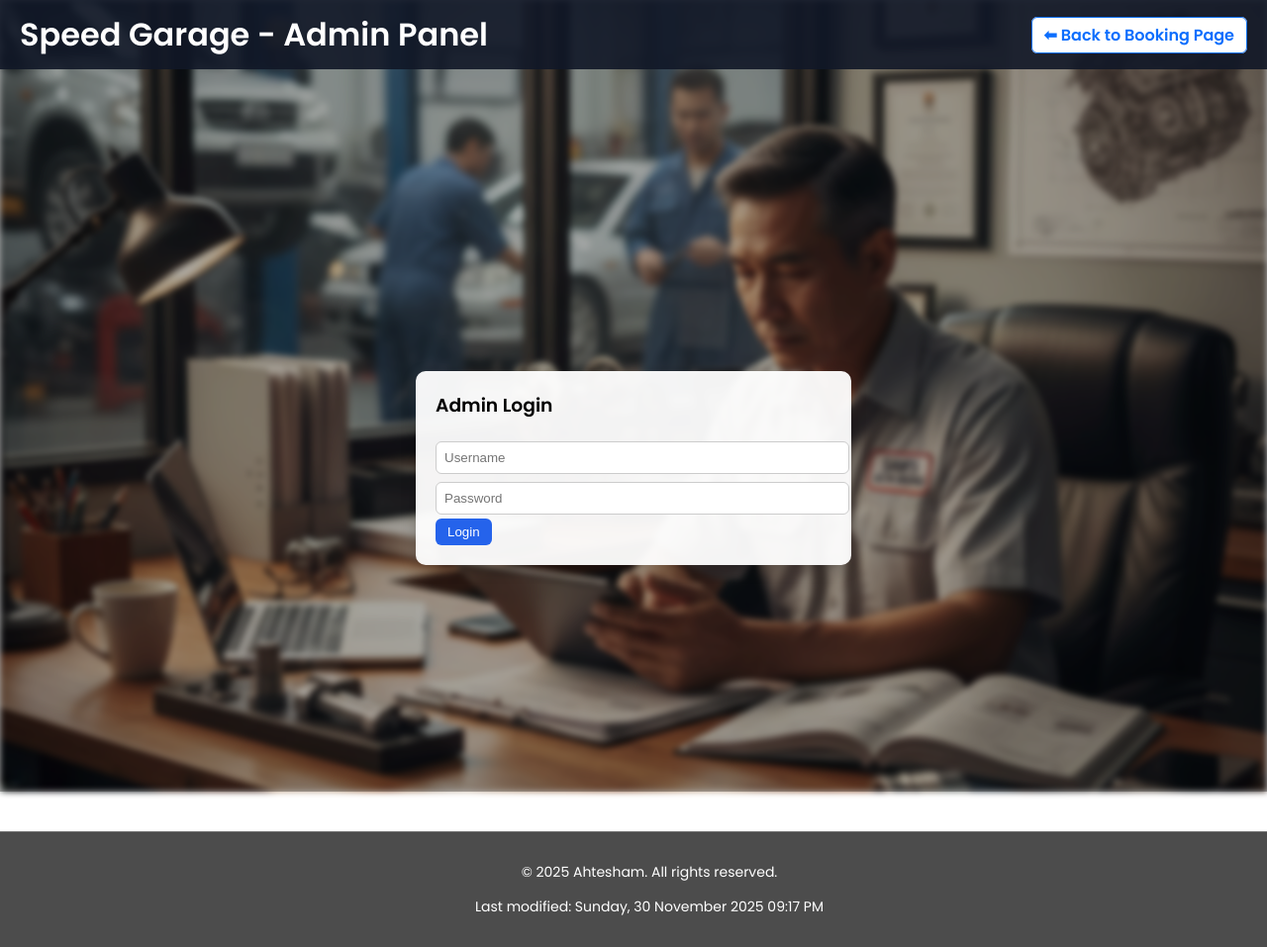
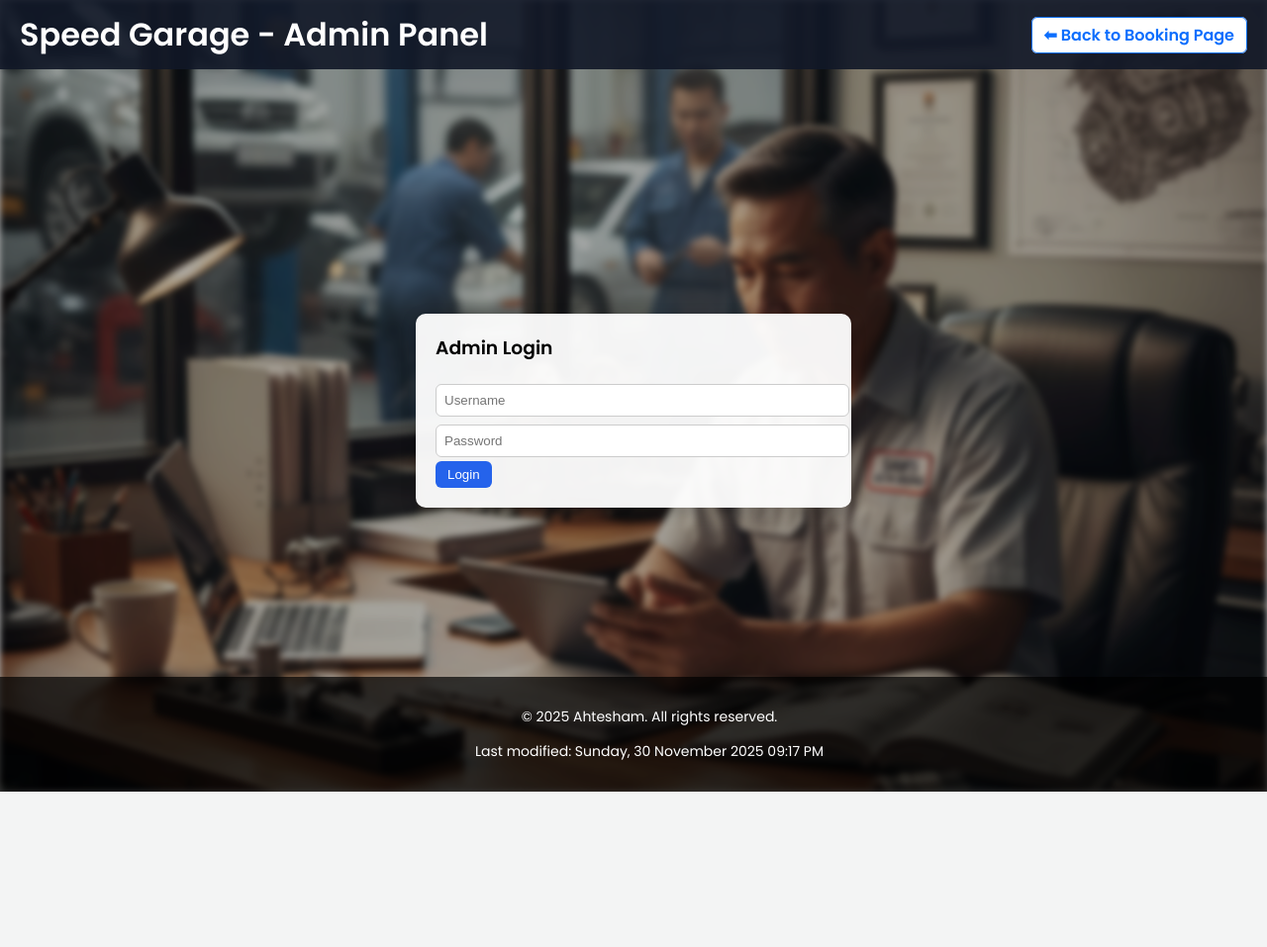
Before and after one commit to Ahtesham-Ibne-Mostafa/CarWorkshop_Management_System, a PHP site: page /admin.php in a window 1280 px wide. Shown: the whole page at 99% size. After the commit the page ends 800 px from the top, so only its background shows below. Run offline with PHP 8.4, Linux system fonts and the light colour scheme.

Commit message:
Update admin.php

```diff
--- a/admin.php
+++ b/admin.php
@@ -76,18 +76,32 @@
         filter: blur(3px); /* subtle blur */
         z-index: -2;
       }
+    html, body {
+      height: 100%;
+      margin: 0;
+      display: flex;
+      flex-direction: column;
+    }
+
+    .wrap {
+      flex: 1; /* take up remaining space */
+      max-width: 1100px;
+      margin: 100px auto 24px;
+      padding: 20px;
+      background: rgba(255,255,255,0.95);
+      border-radius: 10px;
+      box-shadow: 0 4px 16px rgba(0,0,0,.2);
+    }
+
     footer {
       text-align: center;
       padding: 16px;
-        margin-top: 40px;
       font-size: 14px;
       color: #fff;
-        background: rgba(0,0,0,0.7); /* semi-transparent dark bar */
-        position: relative;
-        bottom: 0;
+      background: rgba(0,0,0,0.7);
       width: 100%;
-        border-top: 1px solid rgba(255,255,255,0.2);
     }
+
 
       body::before {
         content: "";
@@ -124,14 +138,7 @@
         z-index: 1000;
       }
 
-      .wrap {
-        max-width: 1100px;
-        margin: 100px auto 24px; /* push content down below header */
-        padding: 20px;
-        background: rgba(255,255,255,0.95);
-        border-radius: 10px;
-        box-shadow: 0 4px 16px rgba(0,0,0,.2);
-      }
+
 
       /* Fix login centering */
       .centered {
@@ -180,10 +187,15 @@
       <?php endif; ?>
       <h3>Admin Login</h3>
     <form method="POST" autocomplete="off">
-      <input type="text" name="username" placeholder="Username" required autocomplete="off" value="">
-      <input type="password" name="password" placeholder="Password" required autocomplete="off" value="">
+        <!-- hidden dummy fields to trick autofill -->
+        <input type="text" style="display:none">
+        <input type="password" style="display:none">
+
+        <input type="text" name="username" placeholder="Username" required autocomplete="new-username" value="">
+        <input type="password" name="password" placeholder="Password" required autocomplete="new-password" value="">
         <button type="submit" name="login">Login</button>
       </form>
+
 
     </div>
   </div>
```
Lines whose indentation alone changed are shown as unchanged.
